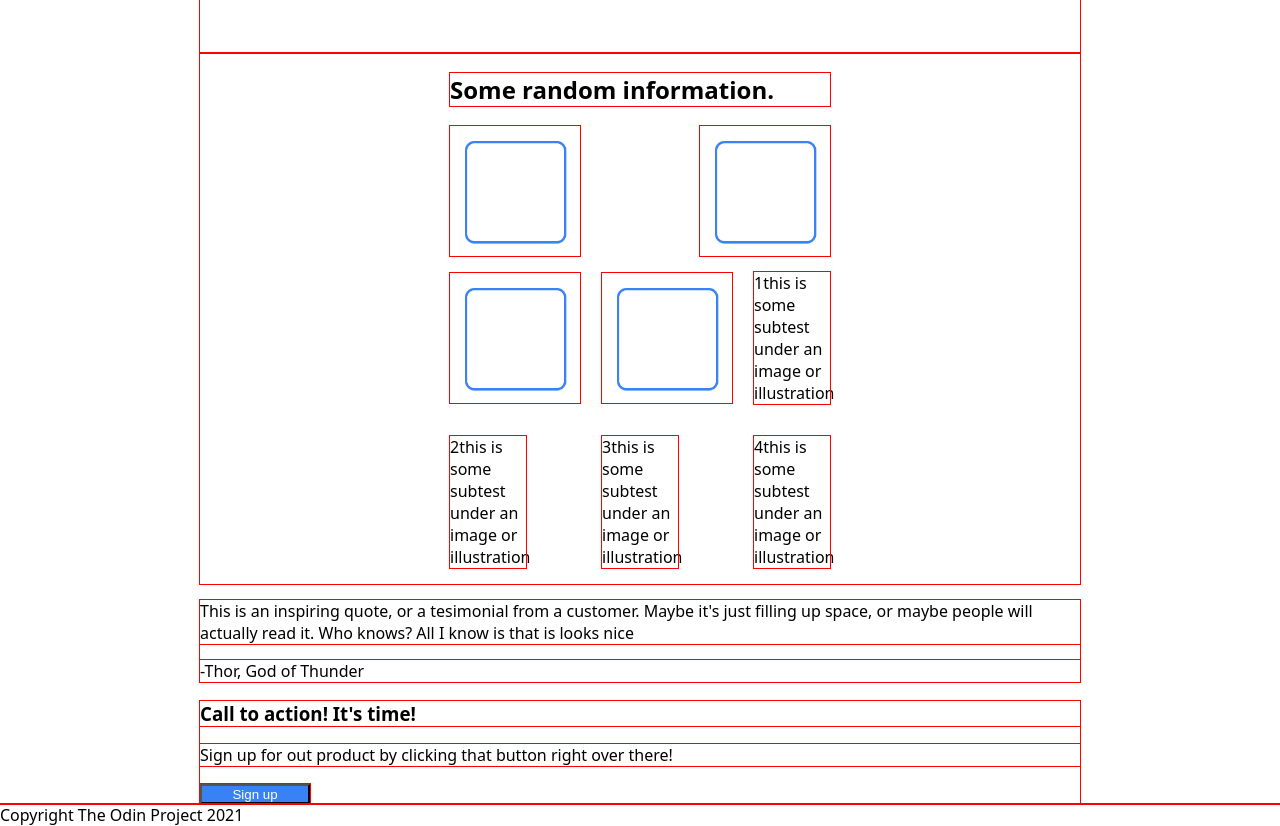
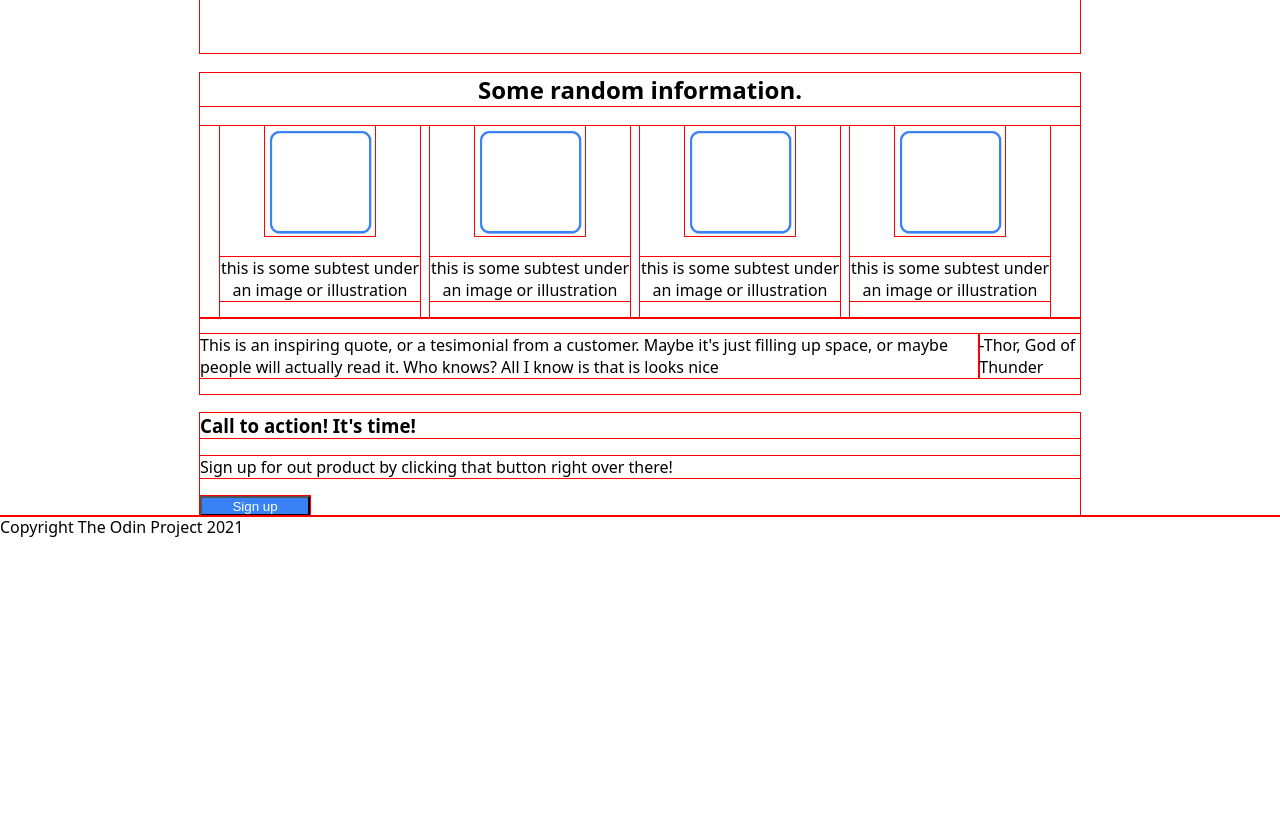
Before and after one commit to Serambe/Landing-Page, a plain HTML site: page index.html in a window 1280 px wide. Shown: the part 616-1442 px from the top of the page. After the commit the page ends 1154 px from the top, so only its background shows below. Drawn offline with Linux system fonts and the light colour scheme.

Commit message:
Change hero2 imgs to block to better line up text Fix index to reflect above changes in hero2

```diff
--- a/index.html
+++ b/index.html
@@ -30,16 +30,24 @@
             </div>
             <div class = "hero2">
                 <h2 class="hero2-1">Some random information.</h2>
-
-                    <img class="image1" src="./images/bluebox.png" alt="image1" height="110" width="110">
-                        <p class="ip1">1this is some subtest under an image or illustration</p>
-                    <img class="image2" src="./images/bluebox.png" alt="image2" height="110" width="110">
-                        <p class="ip2">2this is some subtest under an image or illustration</p>
-                    <img class="image3" src="./images/bluebox.png" alt="image3" height="110" width="110">
-                        <p class="ip3">3this is some subtest under an image or illustration</p>
-                    <img class="image4" src="./images/bluebox.png" alt="image4" height="110" width="110">
-                        <p class="ip4">4this is some subtest under an image or illustration</p>
-
+                <div id="gallery">
+                    <div class="item">
+                        <img src="./images/bluebox.png" alt="image1" height="110" width="110">
+                        <p >this is some subtest under an image or illustration</p>
+                    </div>
+                    <div class="item">
+                        <img src="./images/bluebox.png" alt="image2" height="110" width="110">
+                        <p >this is some subtest under an image or illustration</p>
+                    </div>
+                    <div class="item">
+                        <img src="./images/bluebox.png" alt="image3" height="110" width="110">
+                        <p >this is some subtest under an image or illustration</p>
+                    </div>
+                    <div class="item">
+                        <img src="./images/bluebox.png" alt="image4" height="110" width="110">
+                        <p >this is some subtest under an image or illustration</p>
+                    </div>
+                </div>
             </div>
             <div class="hero3">
                 <p>This is an inspiring quote, or a tesimonial from a customer.
--- a/style.css
+++ b/style.css
@@ -64,34 +64,26 @@ button {
     width: 110px;
 }
 
-.hero2{
+.hero2-1{
     display: flex;
-    flex-direction: row;
-    flex-wrap: wrap;
-    justify-content: space-between;
-    padding-left: 250px;
-    padding-right: 250px;
-    align-items: center;
+    justify-content: center;
 }
-.hero2-1{
+
+.item{
+    width:200px;
+    text-align:center;
+    display:block;
+    margin-right: 10px;
+    margin-bottom: 1px;
+    float:left;
+  }
+
+  #gallery{
     width: 100%;
+    display: flex;
+    justify-content: center;
+  }
 
-
-}
-.image1, .image2, .image3, .image4{
-    padding: 10px;
-    text-align: center;
-}
-.image1 {order: 1;}
-.image2 {order: 2;}
-.image3 {order: 3;}
-.image4 {order: 4;}
-.ip1 {order: 5;}
-.ip2 {order: 6;}
-.ip3 {order: 7;}
-.ip4 {order: 8;}
-
-.ip1, .ip2, .ip3, .ip4{
-    width: 20%;
-
-}
+  .hero3{
+    display: flex;
+  }
```
